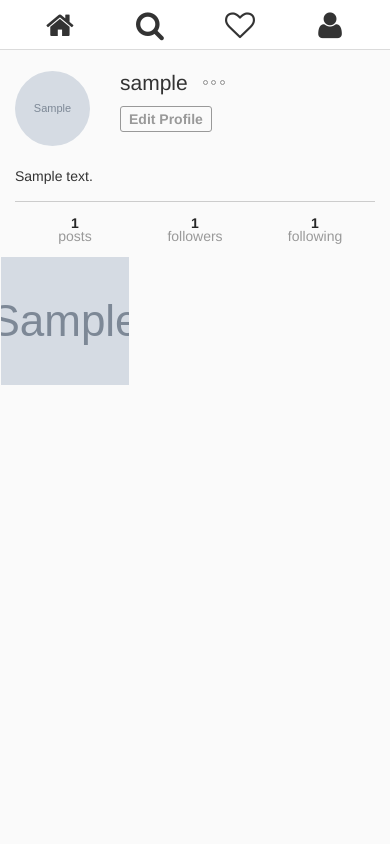
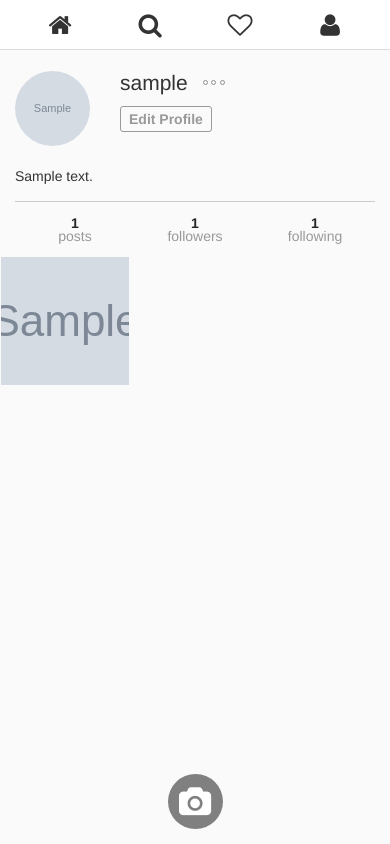
Before and after one commit to joseph9038/django_instagram, a Django app: a page that uses feeds/templates/feeds/profile.html in a window 390 px wide. Run offline with Django 3.2, Linux system fonts and the light colour scheme; a user stored in the database is signed in; tables that the repository leaves empty hold one stand-in row (values such as "Sample post"); grey boxes marked "Sample" are stand-in pictures; some libraries are stand-ins or nearby versions.

Commit message:
misc fixes and profile upload button on mobile

```diff
--- a/feeds/templates/feeds/post.html
+++ b/feeds/templates/feeds/post.html
@@ -6,12 +6,14 @@
 <div class="row single-post">
   <div class="single-post-card view-update {{ post.pk }}">
     <div class="header">
+      <a href="{% url 'profile' post.user_profile.user.username %}">
         {% if post.user_profile.profile_pic %}
           <img class="picture-circle--medium" src="{{ post.user_profile.profile_pic.url }}">
         {% else %}
           <img class="picture-circle--medium" src="{% static 'images/profile_placeholder.jpg' %}">
         {% endif %}
-      <a href="{% url 'profile' post.user_profile.user.username %}">{{ post.user_profile.user.username }}</a>
+        {{ post.user_profile.user.username }}
+      </a>
     </div>
     <div class="image__wrapper">
       <img class="card__main-image" src="{{ post.image.url }}">
@@ -43,6 +45,7 @@
           </li>
         {% endfor %}
       </ul>
+      {% if request.user.is_authenticated %}
         <section class="input-row">
           <i class="fa {% if liked %}fa-heart{% else %}fa-heart-o{% endif %} submit-like" aria-hidden="true"></i>
           <div class="comment-input-wrapper">
@@ -52,6 +55,7 @@
             <span class="post-pk">{{ post.pk }}</span>
           </div>
         </section>
+      {% endif %}
     </div>
   </div>
 </div>
--- a/feeds/templates/feeds/profile.html
+++ b/feeds/templates/feeds/profile.html
@@ -96,4 +96,11 @@
   </div>
 
 </div>
+
+{% if request.user.userprofile == profile %}
+  <div class="upload-mobile-link">
+    <a href="{% url 'post_picture' %}"><i class="fa fa-camera" aria-hidden="true"></i></a>
+  </div>
+{% endif %}
+
 {% endblock %}
--- a/static/css/partials/_cards.scss
+++ b/static/css/partials/_cards.scss
@@ -147,7 +147,7 @@
     display: flex;
     align-items: center;
     img {
-      margin-right: 10px;
+      margin-right: 5px;
     }
     a {
       color: #262626;
--- a/static/css/partials/_components.scss
+++ b/static/css/partials/_components.scss
@@ -95,3 +95,26 @@ a:hover {
     display: block;
   }
 }
+
+.upload-mobile-link {
+  display: none;
+  position: fixed;
+  bottom: 0;
+  left: 0;
+  width: 100%;
+  text-align: center;
+  .fa {
+    font-size: 30px;
+    color: #fff;
+    margin-bottom: 15px;
+    height: 55px;
+    width: 55px;
+    background-color: gray;
+    border-radius: 100%;
+    padding-top: 13px;
+  }
+
+  @media screen and (max-width: 768px) {
+    display: block;
+  }
+}
--- a/static/css/partials/_nav.scss
+++ b/static/css/partials/_nav.scss
@@ -10,8 +10,8 @@
     .col-xs-3 {
       text-align: center;
       .fa {
-        font-size: 30px;
-        margin-top: 10px;
+        font-size: 25px;
+        margin-top: 13px;
       }
     }
   }
@@ -20,7 +20,7 @@
     float: right;
   }
 
-  @media screen and (max-width: $mobile) {
+  @media screen and (max-width: 768px) {
     .desktop {
       display: none;
     }
--- a/static/css/style.css
+++ b/static/css/style.css
@@ -100,6 +100,26 @@ a:hover {
     .mobile-block {
       display: block; } }
 
+.upload-mobile-link {
+  display: none;
+  position: fixed;
+  bottom: 0;
+  left: 0;
+  width: 100%;
+  text-align: center; }
+  .upload-mobile-link .fa {
+    font-size: 30px;
+    color: #fff;
+    margin-bottom: 15px;
+    height: 55px;
+    width: 55px;
+    background-color: gray;
+    border-radius: 100%;
+    padding-top: 13px; }
+  @media screen and (max-width: 768px) {
+    .upload-mobile-link {
+      display: block; } }
+
 .navbar {
   background-color: #fff;
   border-bottom-color: #dbdbdb; }
@@ -110,11 +130,11 @@ a:hover {
     .navbar .mobile .col-xs-3 {
       text-align: center; }
       .navbar .mobile .col-xs-3 .fa {
-        font-size: 30px;
-        margin-top: 10px; }
+        font-size: 25px;
+        margin-top: 13px; }
   .navbar .navbar-brand:not(:first-of-type) {
     float: right; }
-  @media screen and (max-width: 724px) {
+  @media screen and (max-width: 768px) {
     .navbar .desktop {
       display: none; }
     .navbar .mobile {
@@ -242,7 +262,7 @@ a:hover {
     display: flex;
     align-items: center; }
     .single-post-card .header img {
-      margin-right: 10px; }
+      margin-right: 5px; }
     .single-post-card .header a {
       color: #262626;
       font-weight: bold; }
```
Also changed, not shown: 1 other file. Lines whose indentation alone changed are shown as unchanged.
